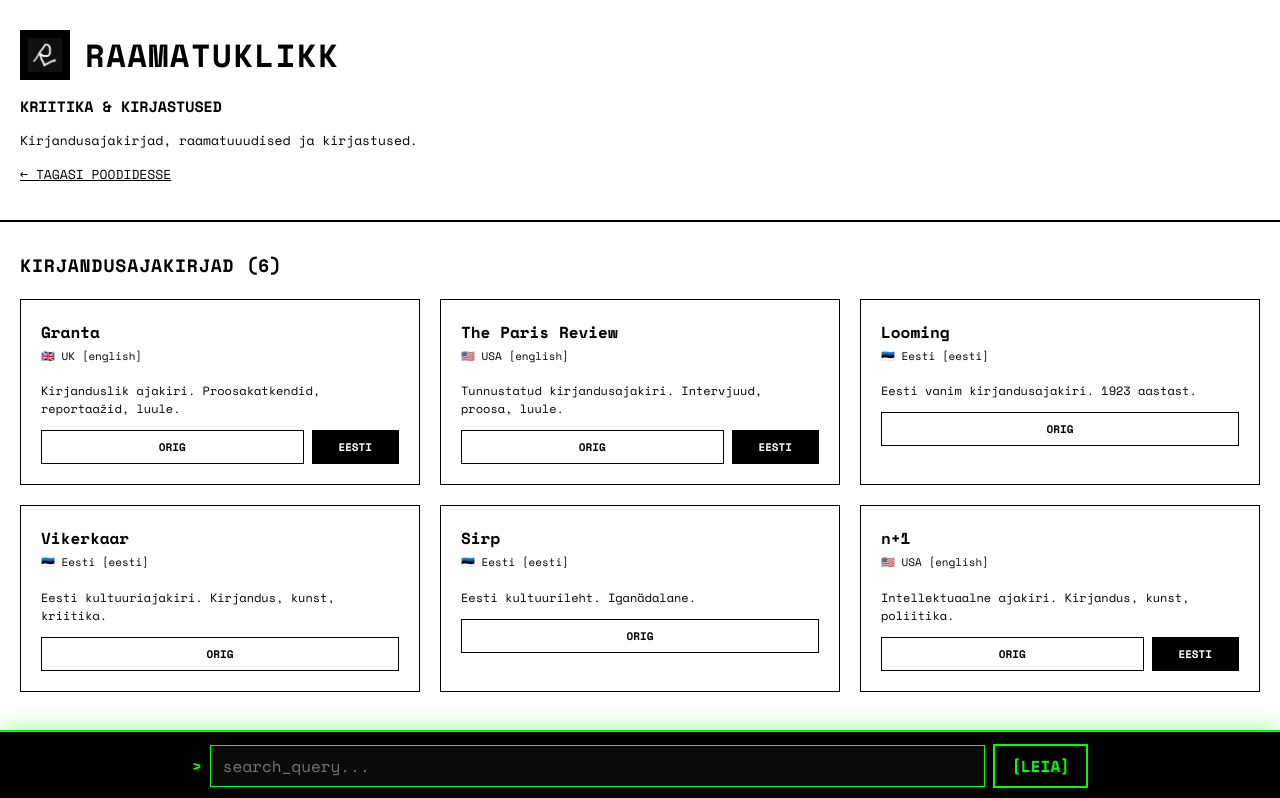
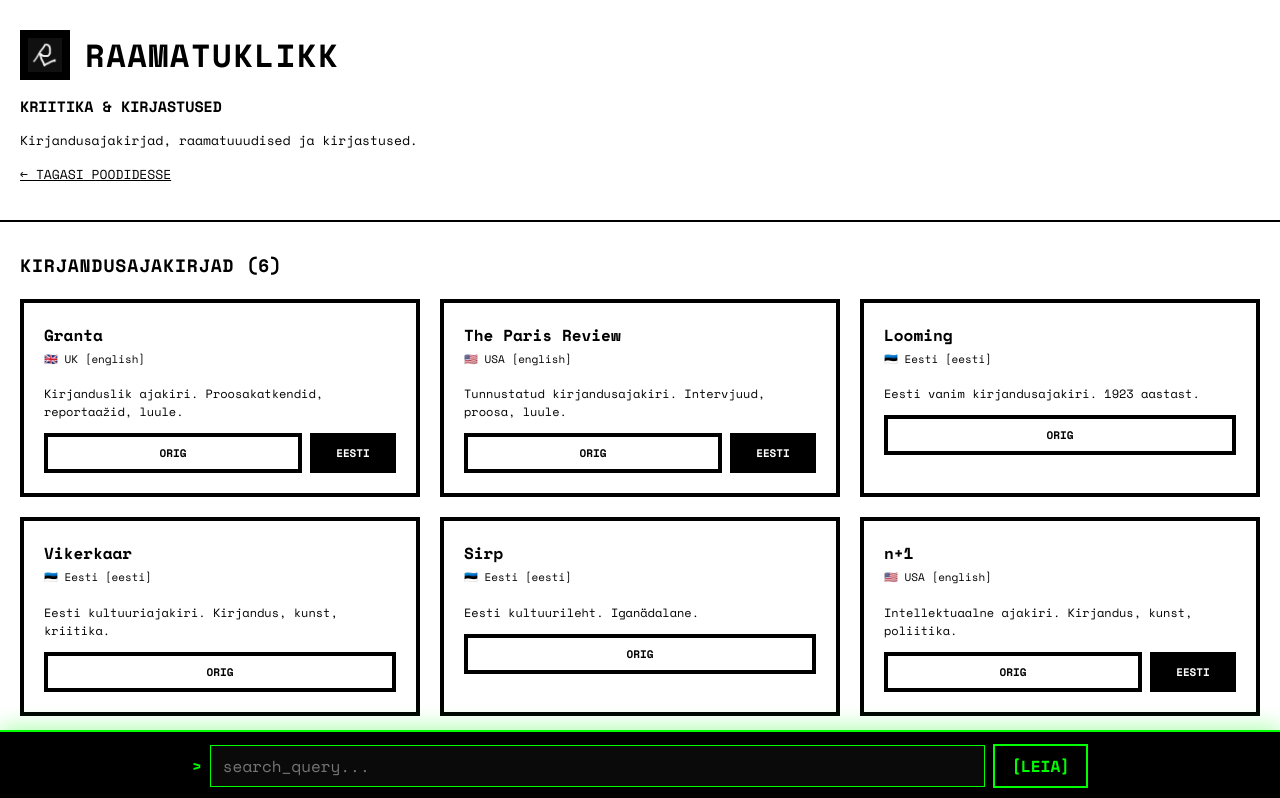
Before and after one commit to saarepera-toimetamised/raamatuklikk, a Next.js app: page /info in a window 1280 px wide. Shown: the top 798 px of the page. Built offline with nearby package versions, Linux system fonts and the light colour scheme.

Commit message:
Update border thickness to 4px for stronger visual design

```diff
--- a/app/globals.css
+++ b/app/globals.css
@@ -1,4 +1,9 @@
 @import url('https://fonts.googleapis.com/css2?family=Space+Mono:wght@400;700&display=swap');
+
+:root {
+  --border-width: 4px;
+  --border-thin: 1px;
+}
 
 * {
   margin: 0;
--- a/app/page.tsx
+++ b/app/page.tsx
@@ -19,7 +19,7 @@
   return (
     <div>
       <header style={{
-        borderBottom: '2px solid #000000',
+        borderBottom: 'var(--border-width) solid #000000',
         padding: '30px 20px 20px'
       }}>
         <div style={{ maxWidth: '1320px', margin: '0 auto' }}>
@@ -68,7 +68,7 @@
             gap: '15px',
             fontSize: '13px',
             paddingBottom: '15px',
-            borderTop: '1px solid #000000',
+            borderTop: 'var(--border-thin) solid #000000',
             paddingTop: '15px'
           }}>
             <Link href="/info" style={{
--- a/components/CategoryButtons.tsx
+++ b/components/CategoryButtons.tsx
@@ -49,7 +49,7 @@
             style={{
               background: activeCategory === cat.id ? '#000000' : '#FFFFFF',
               color: activeCategory === cat.id ? '#FFFFFF' : '#000000',
-              border: '1px solid #000000',
+              border: '2px solid #000000',
               padding: '12px 16px',
               fontFamily: 'Space Mono, monospace',
               fontSize: '13px',
--- a/components/CrossLinkFooter.tsx
+++ b/components/CrossLinkFooter.tsx
@@ -15,7 +15,7 @@
           alignItems: 'center',
           gap: '8px',
           background: '#FFFFFF',
-          border: '2px solid #000000',
+          border: 'var(--border-width) solid #000000',
           padding: '10px 16px',
           textDecoration: 'none',
           color: '#000000',
--- a/components/InfoSourceCard.tsx
+++ b/components/InfoSourceCard.tsx
@@ -16,7 +16,7 @@
   return (
     <div
       style={{
-        border: '1px solid #000000',
+        border: 'var(--border-width) solid #000000',
         padding: '20px',
         background: '#FFFFFF',
         transition: 'all 0.1s',
@@ -63,7 +63,7 @@
         <button
           onClick={() => window.open(source.url, '_blank')}
           style={{
-            border: '1px solid #000000',
+            border: 'var(--border-width) solid #000000',
             background: '#FFFFFF',
             padding: '8px',
             fontFamily: 'Space Mono, monospace',
@@ -92,7 +92,7 @@
               window.open(translateUrl, '_blank');
             }}
             style={{
-              border: '1px solid #000000',
+              border: 'var(--border-width) solid #000000',
               background: '#000000',
               color: '#FFFFFF',
               padding: '8px',
```
Also changed, not shown: components/BookstoreCard.tsx (+4 -4 lines).
